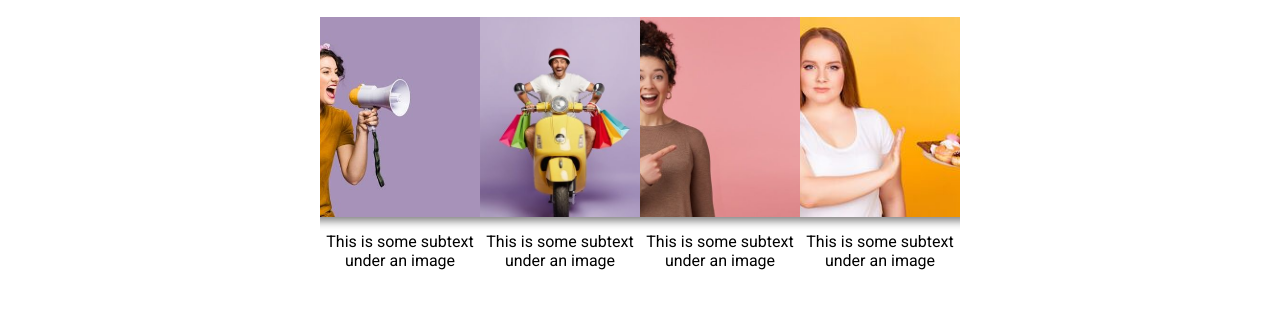
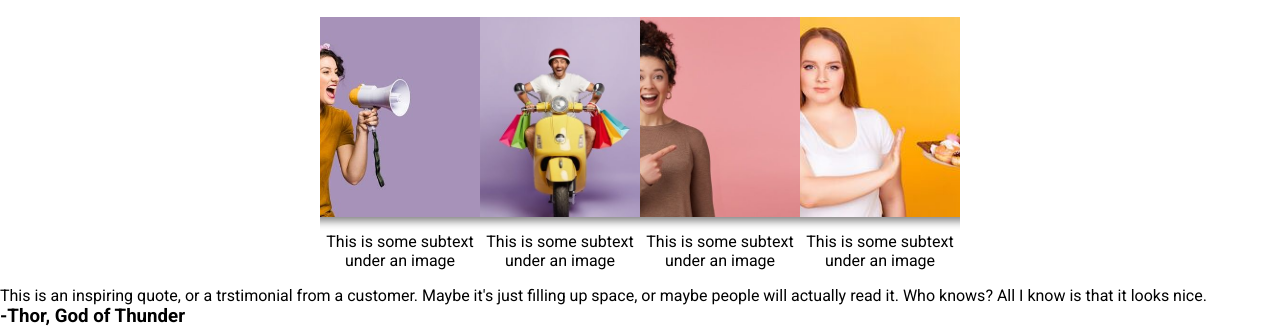
Before and after one commit to Creative-mindset21/odin-landing-page, a plain HTML site: page index.html in a window 1280 px wide. Shown: the part 498-825 px from the top of the page. Before the commit the page ends 800 px from the top, so only its background shows below. Drawn offline with Linux system fonts and the light colour scheme.

Commit message:
created the quote section in index.html

```diff
--- a/index.html
+++ b/index.html
@@ -69,6 +69,15 @@
           </div>
         </div>
       </section>
+
+      <section class="quotes">
+        <p>
+          This is an inspiring quote, or a trstimonial from a customer. Maybe
+          it's just filling up space, or maybe people will actually read it. Who
+          knows? All I know is that it looks nice.
+        </p>
+        <h3>-Thor, God of Thunder</h3>
+      </section>
     </main>
 
     <script src="script.js"></script>
--- a/style.css
+++ b/style.css
@@ -114,7 +114,7 @@ header nav ul li:hover::before {
   left: var(--xPos);
   transform: translate(-50%, -50%);
   border-radius: 50%;
-  transition: height 0.3s ease, width 0.3s ease;
+  transition: height 0.5s linear, width 0.5s linear;
 }
 
 .btn:hover::before {
```
